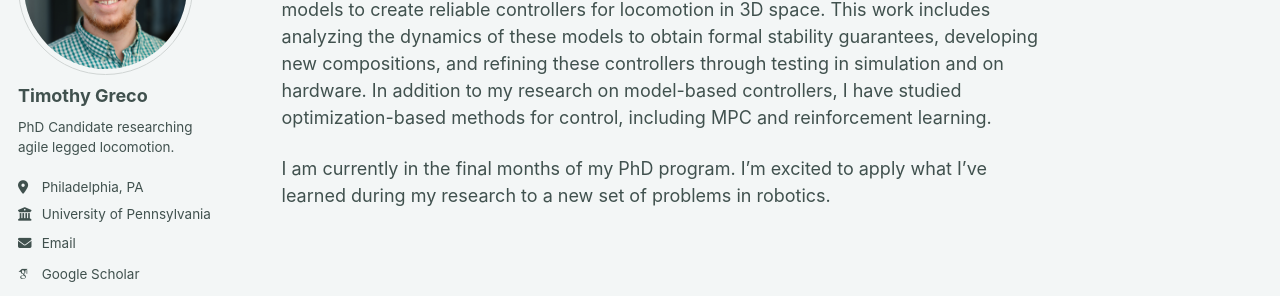
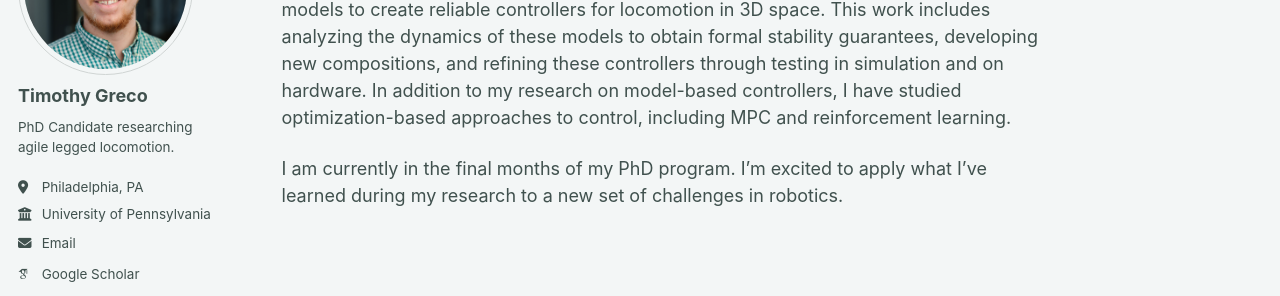
Before and after one commit to tmgreco/tmgreco.github.io, a Jekyll site: the page built from _pages/about.md, in a window 1280 px wide. Shown: the part 201-497 px from the top of the page. Built offline with Jekyll 4.4.1, drawn with Linux system fonts in a browser that asks for light colours; some web fonts are replaced; a script bundle is joined from its source files by our own code; library files that are not in the unit come from our copies; some of the changed text lies outside the part shown.

Commit message:
Final edits to bio, ready to publish

```diff
--- a/_pages/about.md
+++ b/_pages/about.md
@@ -7,9 +7,9 @@ redirect_from:
   - /about.html
 ---
 
-I develop agile and robust locomotion behaviors for quadrupedal robots.  My dissertation research has focused on developing compositions of biologically-inspired dynamical models to create reliable controllers for locomotion in 3D space.  This work includes analyzing the dynamics of these models to obtain formal stability guarantees, developing new compositions, and refining these controllers through testing in simulation and on hardware.  In addition to my research on model-based controllers, I have studied optimization-based methods for control, including MPC and reinforcement learning.
+I develop agile and robust locomotion behaviors for quadrupedal robots.  My dissertation research has focused on developing compositions of biologically-inspired dynamical models to create reliable controllers for locomotion in 3D space.  This work includes analyzing the dynamics of these models to obtain formal stability guarantees, developing new compositions, and refining these controllers through testing in simulation and on hardware.  In addition to my research on model-based controllers, I have studied optimization-based approaches to control, including MPC and reinforcement learning.
 
-I am currently in the final months of my PhD program.  I'm excited to apply what I've learned during my research to a new set of problems in robotics.
+I am currently in the final months of my PhD program.  I'm excited to apply what I've learned during my research to a new set of challenges in robotics.
 
 <!-- I develop agile and robust locomotion behaviors for quadrupdal robots via compositions of biologically-inspired dynamical models.  My dissertation research has focused on applying this approach to develop controllers that stabilize motion in 3-dimensional space, building on prior work that focused on planar models.  The goal of this work is to create a set of interoperable and analytically-tractable template controllers that can be used as building blocks to construct behaviors that accomplish a variety of locomotion tasks in the real world.  In addition to this experience with model-based controllers, I have studied optimization-based methods, including MPC and reinforcement learning.
 
```
